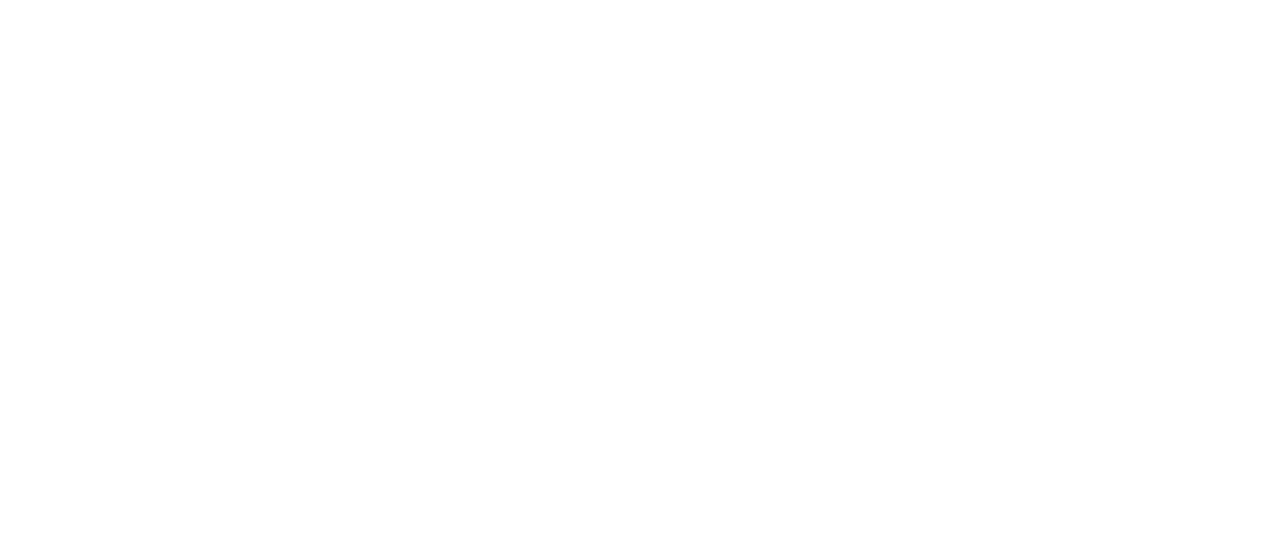
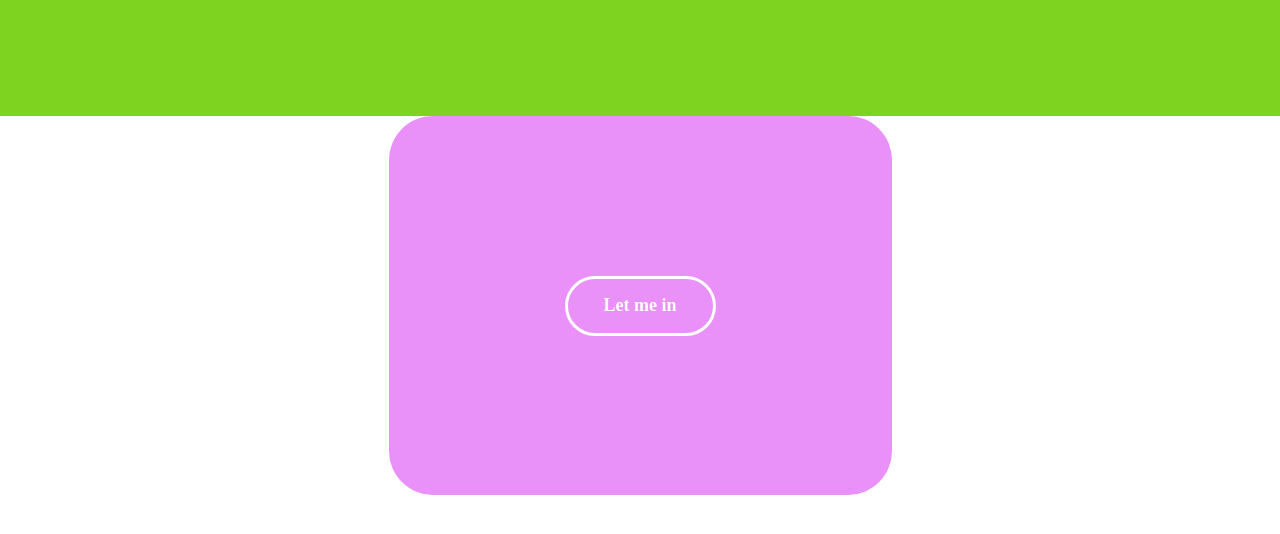
Before and after one commit to hlukutsin/jogtracker, a React (Create React App) app: page / in a window 1280 px wide. Shown: the top 534 px of the page. Built offline with nearby package versions, Linux system fonts and the light colour scheme.

Commit message:
feat: add authorization

```diff
--- a/src/App.js
+++ b/src/App.js
@@ -1,10 +1,19 @@
 import React from 'react';
+import {BrowserRouter, Route, Switch} from 'react-router-dom'
+import {Navbar} from './components/Navbar'
+import {RegisterState} from './context/register/RegisterState'
+import {Main} from './components/Main'
+
 
 function App() {
+
   return (
-    <div className="App">
-
-    </div>
+    <RegisterState>
+      <BrowserRouter>
+        <Navbar />
+        <Main />
+      </BrowserRouter>
+   </RegisterState>
   );
 }
 
--- /dev/null
+++ b/src/components/Jogs.js
@@ -0,0 +1,15 @@
+import React from 'react'
+
+export const Jogs = () => {
+
+    const remove = () => {
+        localStorage.removeItem('token')
+    }
+
+return (
+    <div className='jogs'>
+        <h1>Jogs</h1>
+        <button onClick={() => remove()} className='letMeIn'>Remove token</button>
+    </div>
+)
+}
--- /dev/null
+++ b/src/components/Main.js
@@ -0,0 +1,25 @@
+import React, {useContext} from 'react'
+import {BrowserRouter, Route, Switch} from 'react-router-dom'
+import {RegisterContext} from '../context/register/registerContext'
+import {Register} from './Register'
+import {Jogs} from './Jogs'
+
+export const Main = () => {
+
+  const {access, token} = useContext(RegisterContext)
+
+  console.log(access, token)
+
+ if (localStorage.getItem('token')) {
+    return  (
+      <div className='container'>
+          <Jogs />
+      </div>
+      )
+  }
+     return (
+      <div className='container'>
+          <Register />
+      </div>
+  )
+}
--- /dev/null
+++ b/src/components/Navbar.js
@@ -0,0 +1,7 @@
+import React from 'react'
+
+export const Navbar = () => {
+    return (
+        <div className='navbar'></div>
+    )
+}
--- /dev/null
+++ b/src/components/Register.js
@@ -0,0 +1,13 @@
+import React, {useContext} from 'react'
+import {RegisterContext} from '../context/register/registerContext'
+
+export const Register = () => {
+    const {fetchToken} = useContext(RegisterContext)
+    return (
+        <div className='register'>
+            <div className='bearBox'>
+                <button onClick={() => fetchToken()} className='letMeIn'>Let me in</button>
+            </div>
+        </div>
+    )
+}
--- /dev/null
+++ b/src/context/register/RegisterState.js
@@ -0,0 +1,41 @@
+import React, {useReducer} from 'react'
+import {RegisterContext} from './registerContext'
+import {registerReducer} from './registerReducer'
+import axios from 'axios'
+import { GET_TOKEN} from '../types'
+
+export const RegisterState = ({children}) => {
+
+	const initialState = {
+    access: false,
+		token: '',
+  }
+
+	const [state, dispatch] = useReducer(registerReducer, initialState)
+
+		const fetchToken = async () => {
+			try {
+
+				const res = await axios.post("https://jogtracker.herokuapp.com/api/v1/auth/uuidLogin",
+				 new  URLSearchParams({uuid: 'hello'}))
+				 let token = res.data.response.access_token;
+
+				 localStorage.setItem('token', token)
+
+				 dispatch({
+      		type: GET_TOKEN,
+					 payload: token,
+				})
+			}
+			catch (e) {
+				throw new Error(e.messege)
+			}
+  }
+
+	return (
+    <RegisterContext.Provider value={{fetchToken, access: state.access, token: state.token}}>
+      {children}
+    </RegisterContext.Provider>
+  )
+
+}
--- /dev/null
+++ b/src/context/register/registerContext.js
@@ -0,0 +1,3 @@
+import {createContext} from 'react'
+
+export const RegisterContext = createContext();
--- /dev/null
+++ b/src/context/register/registerReducer.js
@@ -0,0 +1,16 @@
+import {GET_TOKEN} from '../types'
+
+const initialState = {
+    access: false,
+    token: '',
+    click: false,
+  }
+
+  export const registerReducer = (state = initialState, action) => {
+    switch(action.type){
+        case GET_TOKEN:
+            return {...state, token: action.payload, access: true}
+        default:
+            return state
+    }
+  }
--- /dev/null
+++ b/src/context/types.js
@@ -0,0 +1 @@
+export const GET_TOKEN = 'GET_TOKEN'
--- a/src/index.css
+++ b/src/index.css
@@ -2,3 +2,42 @@
   margin: 0;
   box-sizing: border-box;
 }
+
+.navbar {
+  width: 100%;
+  height: 116px;
+  background-color: #7ed321;
+}
+
+.register {
+  height: 100%;
+  display: flex;
+  justify-content: center;
+  /* align-items: center; */
+}
+
+.bearBox {
+  display: flex;
+  align-items: center;
+  justify-content: center;
+  width: 503px;
+  height: 379px;
+  border-radius: 44px;
+  background-color: #e990f9;
+}
+
+.letMeIn {
+  width: 151px;
+  height: 60px;
+  border-radius: 36px;
+  border: solid 3px #ffffff;
+  font-family: SFUIText;
+  font-size: 18px;
+  font-weight: bold;
+  font-stretch: normal;
+  font-style: normal;
+  line-height: normal;
+  letter-spacing: normal;
+  color:  #ffffff;
+  background-color:#e990f9;
+}
```
Also changed, not shown: src/components/ContactUs.js (added, +7 -0 lines), src/components/Info.js (added, +16 -0 lines).
